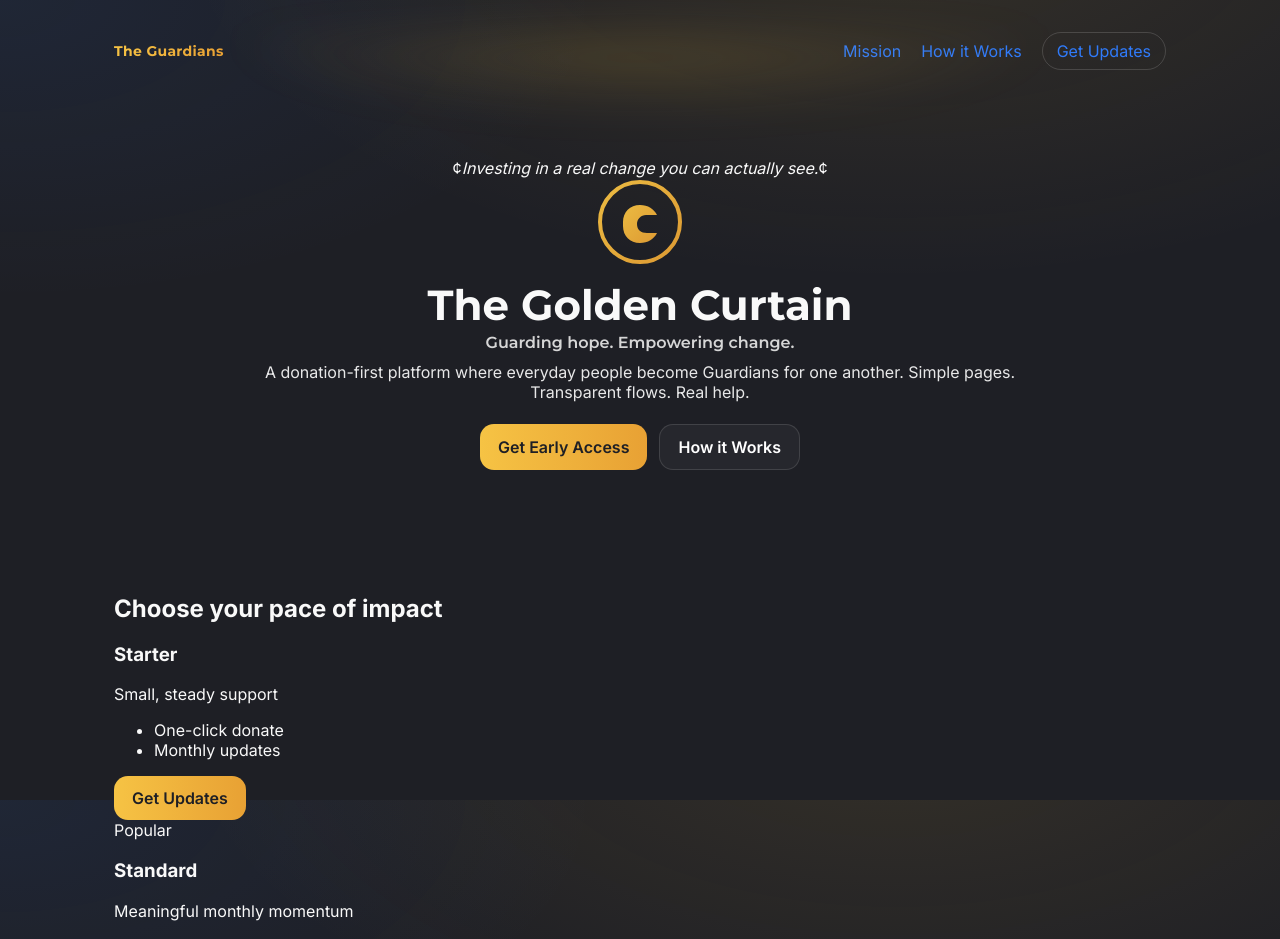
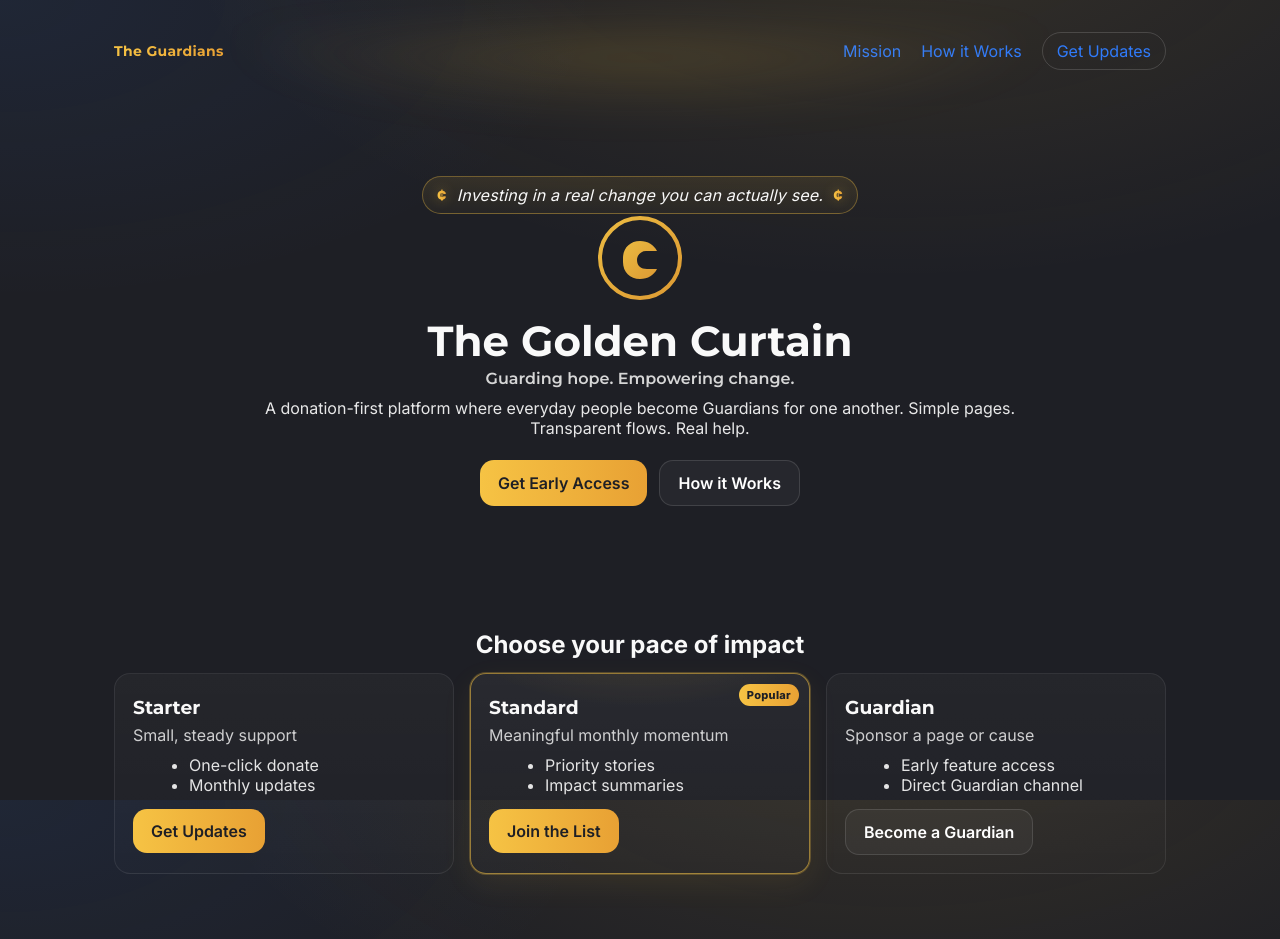
Before and after one commit to The-Guardians-Golden-Curtain/nextjs-boilerplate, a Next.js app: page / in a window 1280 px wide. Shown: the top 939 px of the page. Built offline with nearby package versions, Linux system fonts and the light colour scheme.

Commit message:
Update globals.css

```diff
--- a/app/globals.css
+++ b/app/globals.css
@@ -95,3 +95,46 @@ a:hover{opacity:.9}
   opacity:.8; padding:48px 0 24px; font-size:14px;
 }
 .gc-dot{opacity:.5}
+/* Quote bar with gold cent “quotes” */
+.gc-quote{
+  margin:18px auto 0;
+  display:inline-flex; gap:10px; align-items:center;
+  padding:8px 14px; border-radius:999px;
+  border:1px solid rgba(246,195,68,.35);
+  background:linear-gradient(180deg, rgba(246,195,68,.10), rgba(246,195,68,.04));
+  font-style:italic; letter-spacing:.2px;
+}
+.gc-cent{
+  font-style:normal; font-weight:800; line-height:1;
+  background:linear-gradient(90deg,var(--gc-gold),var(--gc-amber));
+  -webkit-background-clip:text; background-clip:text; color:transparent;
+  filter: drop-shadow(0 0 6px rgba(246,195,68,.35));
+}
+
+/* Plans */
+.gc-plans h2{ text-align:center; margin-bottom:14px; }
+.gc-plan-grid{
+  display:grid; gap:16px;
+  grid-template-columns: repeat(auto-fit, minmax(240px,1fr));
+}
+.gc-plan{
+  border:1px solid rgba(255,255,255,.08);
+  background: linear-gradient(180deg, rgba(255,255,255,.03), rgba(255,255,255,.01));
+  border-radius:16px; padding:18px; text-align:left; position:relative;
+}
+.gc-plan h3{ margin:4px 0 6px; font-family:var(--font-display); }
+.gc-plan-line{ opacity:.8; margin:0 0 10px; }
+.gc-plan ul{ margin:0 0 14px 16px; opacity:.9; }
+.gc-plan-featured{
+  border-color: rgba(246,195,68,.55);
+  box-shadow: 0 0 0 1px rgba(246,195,68,.25), 0 10px 30px rgba(246,195,68,.08);
+  background: radial-gradient(300px 120px at 50% -20%, rgba(246,195,68,.12), transparent 60%),
+              linear-gradient(180deg, rgba(255,255,255,.05), rgba(255,255,255,.015));
+}
+.gc-chip{
+  position:absolute; top:10px; right:10px;
+  font-size:11px; letter-spacing:.3px;
+  padding:4px 8px; border-radius:999px;
+  background:linear-gradient(90deg,var(--gc-gold),var(--gc-amber));
+  color:#1E1F25; font-weight:800;
+}
```
